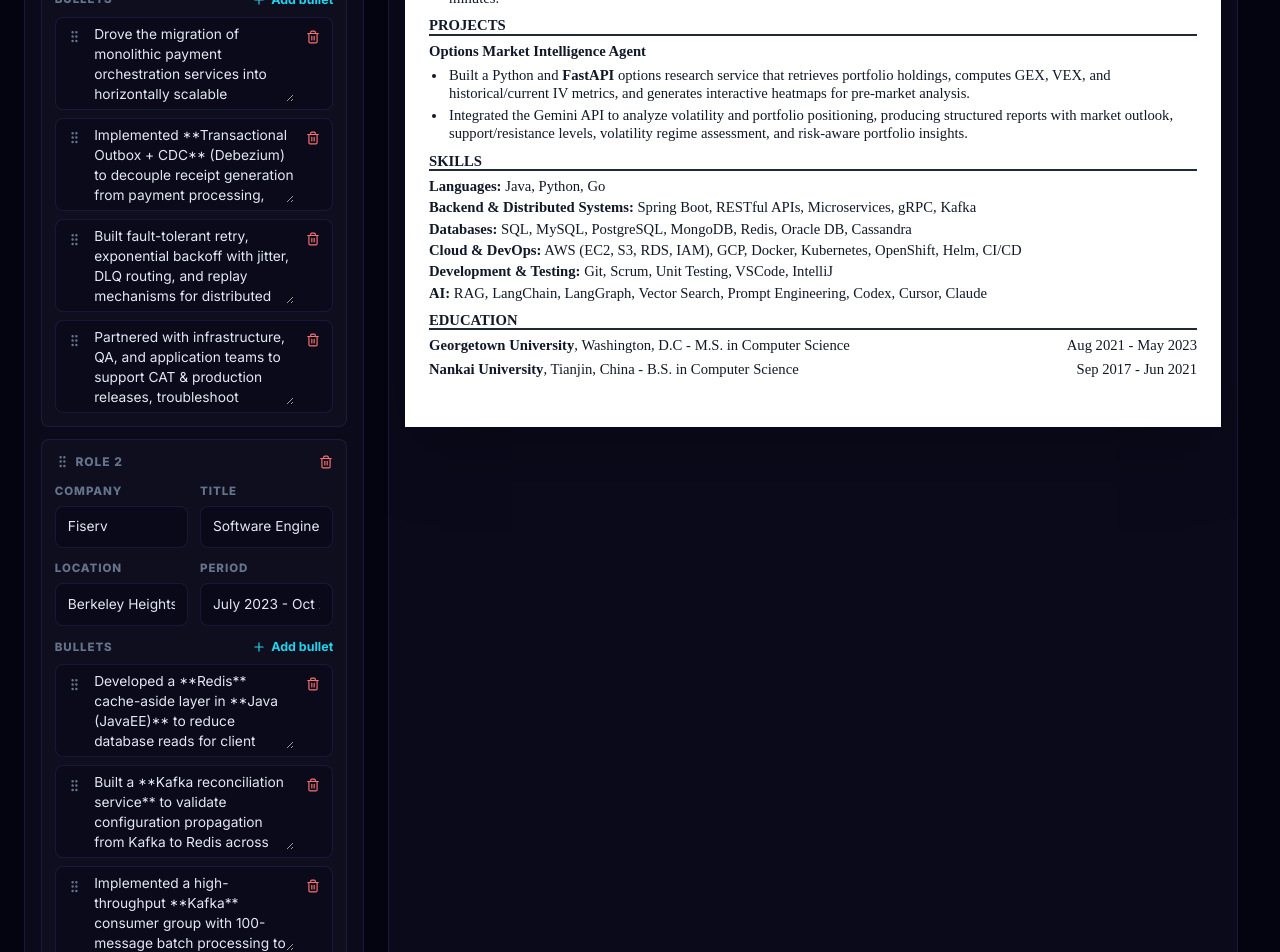
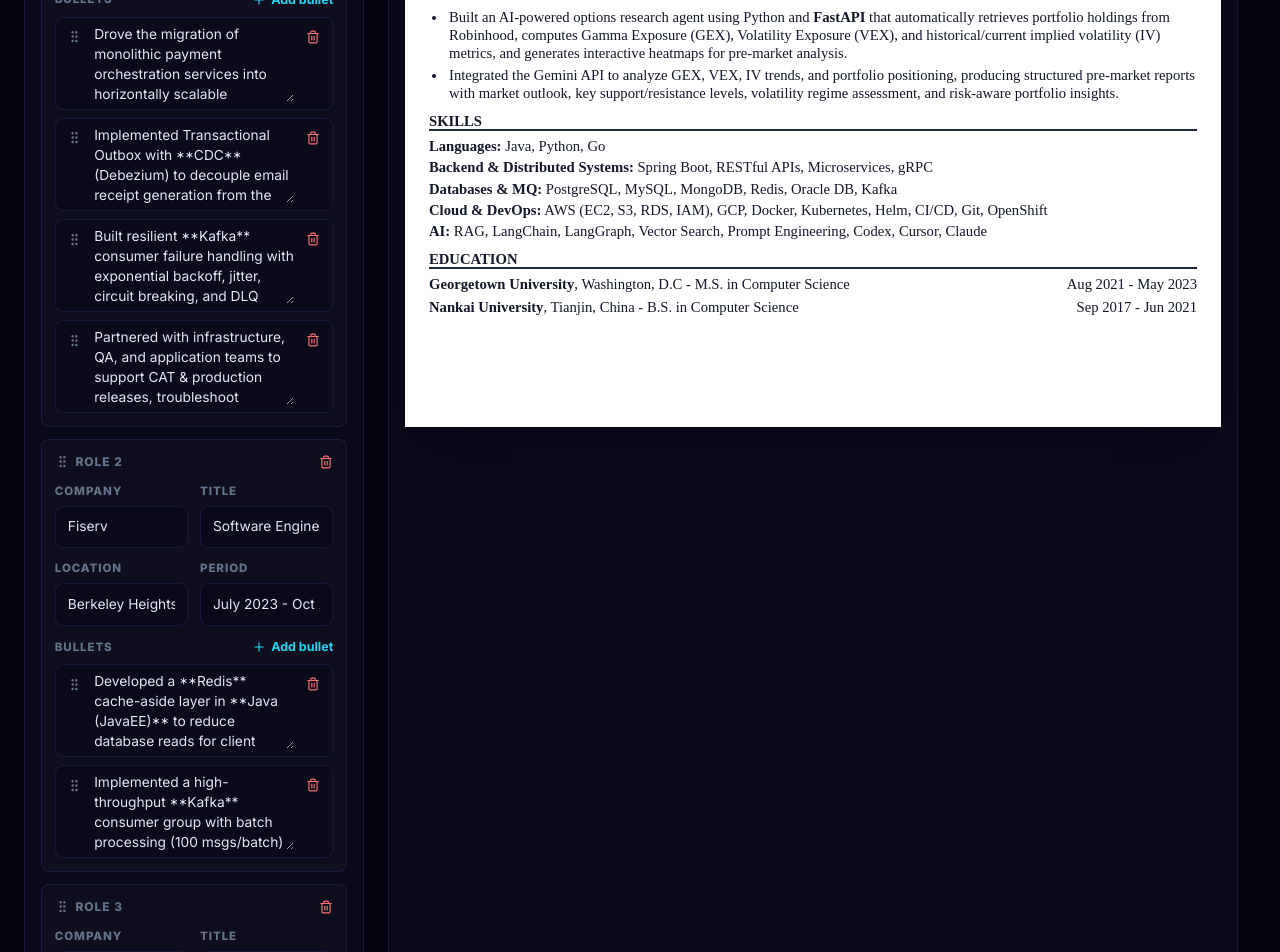
Before and after one commit to ChrisZZhong/zhichengzhong, a Next.js app: page /resume in a window 1280 px wide. Shown: the part 1000-1952 px from the top of the page. Built offline with nearby package versions, Linux system fonts and the light colour scheme.

Commit message:
Sync website with latest resume

```diff
--- a/src/app/experience/page.tsx
+++ b/src/app/experience/page.tsx
@@ -21,8 +21,8 @@ const translations = {
         location: 'New York, NY',
         highlights: [
           'Drove the migration of monolithic payment orchestration services into horizontally scalable microservices on OpenShift (Kubernetes) using Java and Spring Boot, enabling 3× peak traffic growth and eliminating peak-hour throughput bottlenecks.',
-          'Implemented Transactional Outbox with CDC (Debezium) pattern to decouple email receipt generation from the core payment workflow, publishing domain events to Kafka with at-least-once delivery and idempotent consumers, achieving over 99% successful notification delivery.',
-          'Developed a fault-tolerant retry mechanism with exponential backoff and jitter, along with Dead Letter Queue (DLQ) routing and replay capabilities, reducing long-tail notification failures by ~90%.',
+          'Implemented Transactional Outbox with CDC (Debezium) to decouple email receipt generation from the core payment workflow, eliminating database-Kafka dual-write inconsistency and enabling reliable at-least-once event publication with idempotent consumers.',
+          'Built resilient Kafka consumer failure handling with exponential backoff, jitter, circuit breaking, and DLQ routing, preventing retry storms during downstream email-provider outages and reducing long-tail notification failures by ~90%.',
           'Partnered with infrastructure, QA, and application teams to support CAT & production releases, troubleshoot payment processing issues, and ensure high service availability across multiple deployment environments.',
         ],
         tags: ['Java', 'Spring Boot', 'Kafka', 'Kubernetes', 'OpenShift', 'Debezium', 'DLQ', 'Microservices'],
@@ -34,10 +34,9 @@ const translations = {
         location: 'Berkeley Heights, NJ',
         highlights: [
           'Developed a Redis cache-aside layer in Java (JavaEE) to offload database reads for client configurations and improve API latency, cutting average API latency by over 50% and restoring SLA compliance.',
-          'Built a message-count-based Kafka reconciliation service to validate customer configuration propagation from Kafka to Redis across time windows, detect persistent mismatches, and trigger re-runs to restore consistency in production.',
-          'Implemented a high-throughput Kafka consumer group with batch processing (100 msgs/batch) to ingest customer configuration updates into Redis, sustaining ~10k msgs/sec under production load.',
+          'Implemented a high-throughput Kafka consumer group with batch processing (100 msgs/batch) to ingest customer configuration updates into Redis, sustaining ~100k msgs/sec under production load.',
         ],
-        tags: ['Java', 'JavaEE', 'Redis', 'Kafka', 'Reconciliation', 'Batch Processing'],
+        tags: ['Java', 'JavaEE', 'Redis', 'Kafka', 'Batch Processing', '100k msgs/sec'],
       },
       {
         company: 'Tencent',
@@ -91,8 +90,8 @@ const translations = {
         location: '纽约',
         highlights: [
           '推动将单体支付编排服务迁移为基于 OpenShift (Kubernetes) 的横向可扩展微服务，使用 Java 和 Spring Boot，支撑 3 倍峰值流量增长并消除高峰时段吞吐瓶颈。',
-          '实现 Transactional Outbox 与 CDC (Debezium) 模式，将邮件收据生成与核心支付流程解耦，通过 Kafka 以至少一次投递语义发布领域事件，并配合幂等消费者，实现超过 99% 的通知成功投递率。',
-          '开发具备指数退避与抖动的容错重试机制，并结合 Dead Letter Queue (DLQ) 路由与重放能力，将长尾通知失败率降低约 90%。',
+          '实现 Transactional Outbox 与 CDC (Debezium)，将邮件收据生成与核心支付流程解耦，消除数据库与 Kafka 双写不一致，并通过幂等消费者实现可靠的至少一次事件发布。',
+          '构建韧性 Kafka 消费者异常处理机制，集成指数退避、抖动、断路器和 DLQ 路由，防止下游邮件服务商故障期间出现重试风暴，并将长尾通知失败率降低约 90%。',
           '与基础设施、QA 和应用团队协作支持 CAT 与生产发布，排查支付处理问题，并保障多个部署环境下的高服务可用性。',
         ],
         tags: ['Java', 'Spring Boot', 'Kafka', 'Kubernetes', 'OpenShift', 'Debezium', 'DLQ', '微服务'],
@@ -104,10 +103,9 @@ const translations = {
         location: '新泽西州 Berkeley Heights',
         highlights: [
           '使用 Java (JavaEE) 开发 Redis cache-aside 缓存层，降低客户配置查询对数据库的读压力并改善 API 延迟，将平均 API 延迟降低超过 50%，恢复 SLA 合规。',
-          '构建基于消息计数的 Kafka 对账服务，按时间窗口校验客户配置从 Kafka 到 Redis 的传播结果，检测持续性不一致并触发重跑，以恢复生产环境一致性。',
-          '实现高吞吐 Kafka 消费者组，采用批处理模式（100 条/批）将客户配置更新写入 Redis，在生产负载下稳定支撑约 10k 条/秒的消息处理速率。',
+          '实现高吞吐 Kafka 消费者组，采用批处理模式（100 条/批）将客户配置更新写入 Redis，在生产负载下稳定支撑约 100k 条/秒的消息处理速率。',
         ],
-        tags: ['Java', 'JavaEE', 'Redis', 'Kafka', '对账服务', '批处理'],
+        tags: ['Java', 'JavaEE', 'Redis', 'Kafka', '批处理', '100k 条/秒'],
       },
       {
         company: '腾讯 Tencent',
--- a/src/components/HomeClient.tsx
+++ b/src/components/HomeClient.tsx
@@ -45,14 +45,14 @@ const translations = {
         role: 'Software Developer',
         period: 'Oct 2024 – Present',
         location: 'New York, NY',
-        tags: ['Java', 'Spring Boot', 'Kafka', 'Kubernetes', 'Debezium', 'Microservices'],
+        tags: ['Java', 'Spring Boot', 'Kafka', 'Kubernetes', 'Debezium', 'Circuit Breaker'],
       },
       {
         company: 'Fiserv',
         role: 'Software Engineer',
         period: 'Jul 2023 – Oct 2024',
         location: 'Berkeley Heights, NJ',
-        tags: ['Java', 'JavaEE', 'Redis', 'Kafka', 'Kubernetes', 'Helm'],
+        tags: ['Java', 'JavaEE', 'Redis', 'Kafka', 'Batch Processing', '100k msgs/sec'],
       },
       {
         company: 'Tencent',
@@ -96,14 +96,14 @@ const translations = {
         role: '软件工程师',
         period: '2024.10 – 至今',
         location: '纽约',
-        tags: ['Java', 'Spring Boot', 'Kafka', 'Kubernetes', 'Debezium', '微服务'],
+        tags: ['Java', 'Spring Boot', 'Kafka', 'Kubernetes', 'Debezium', '断路器'],
       },
       {
         company: 'Fiserv',
         role: '软件工程师',
         period: '2023.07 – 2024.10',
         location: '新泽西州 Berkeley Heights',
-        tags: ['Java', 'JavaEE', 'Redis', 'Kafka', 'Kubernetes', 'Helm'],
+        tags: ['Java', 'JavaEE', 'Redis', 'Kafka', '批处理', '100k 条/秒'],
       },
       {
         company: '腾讯 Tencent',
--- a/src/lib/defaultResume.ts
+++ b/src/lib/defaultResume.ts
@@ -17,9 +17,9 @@ export const defaultResume: ResumeData = {
       location: 'New York, NY',
       period: 'Oct 2024 - Present',
       bullets: [
-        'Drove the migration of monolithic payment orchestration services into horizontally scalable microservices using **Java**, **Spring Boot**, **Cassandra**, **Oracle DB**, and OpenShift (**Kubernetes**), enabling 3x peak traffic growth and eliminating peak-hour throughput bottlenecks.',
-        'Implemented **Transactional Outbox + CDC** (Debezium) to decouple receipt generation from payment processing, publishing domain events to **Kafka** with at-least-once delivery and idempotent consumers, achieving over 99% successful notification delivery.',
-        'Built fault-tolerant retry, exponential backoff with jitter, DLQ routing, and replay mechanisms for distributed payment workflows, reducing long-tail notification failures by ~90%.',
+        'Drove the migration of monolithic payment orchestration services into horizontally scalable microservices on OpenShift (**Kubernetes**) using **Java** and **Spring Boot**, enabling 3x peak traffic growth and eliminating peak-hour throughput bottlenecks.',
+        'Implemented Transactional Outbox with **CDC** (Debezium) to decouple email receipt generation from the core payment workflow, eliminating database-Kafka dual-write inconsistency and enabling reliable at-least-once event publication with idempotent consumers.',
+        'Built resilient **Kafka** consumer failure handling with exponential backoff, jitter, circuit breaking, and DLQ routing, preventing retry storms during downstream email-provider outages and reducing long-tail notification failures by ~90%.',
         'Partnered with infrastructure, QA, and application teams to support CAT & production releases, troubleshoot payment processing issues, and ensure high service availability across multiple deployment environments.',
       ],
     },
@@ -30,8 +30,7 @@ export const defaultResume: ResumeData = {
       period: 'July 2023 - Oct 2024',
       bullets: [
         'Developed a **Redis** cache-aside layer in **Java (JavaEE)** to reduce database reads for client configurations, cutting average API latency by over 50% and restoring SLA compliance.',
-        'Built a **Kafka reconciliation service** to validate configuration propagation from Kafka to Redis across time windows, detect persistent inconsistencies, and trigger re-runs to restore production data correctness.',
-        'Implemented a high-throughput **Kafka** consumer group with 100-message batch processing to ingest configuration updates into Redis, sustaining ~10k msgs/sec under production load.',
+        'Implemented a high-throughput **Kafka** consumer group with batch processing (100 msgs/batch) to ingest customer configuration updates into Redis, sustaining ~100k msgs/sec under production load.',
       ],
     },
     {
@@ -48,17 +47,16 @@ export const defaultResume: ResumeData = {
     {
       name: 'Options Market Intelligence Agent',
       bullets: [
-        'Built a Python and **FastAPI** options research service that retrieves portfolio holdings, computes GEX, VEX, and historical/current IV metrics, and generates interactive heatmaps for pre-market analysis.',
-        'Integrated the Gemini API to analyze volatility and portfolio positioning, producing structured reports with market outlook, support/resistance levels, volatility regime assessment, and risk-aware portfolio insights.',
+        'Built an AI-powered options research agent using Python and **FastAPI** that automatically retrieves portfolio holdings from Robinhood, computes Gamma Exposure (GEX), Volatility Exposure (VEX), and historical/current implied volatility (IV) metrics, and generates interactive heatmaps for pre-market analysis.',
+        'Integrated the Gemini API to analyze GEX, VEX, IV trends, and portfolio positioning, producing structured pre-market reports with market outlook, key support/resistance levels, volatility regime assessment, and risk-aware portfolio insights.',
       ],
     },
   ],
   skills: [
     { label: 'Languages', items: 'Java, Python, Go' },
-    { label: 'Backend & Distributed Systems', items: 'Spring Boot, RESTful APIs, Microservices, gRPC, Kafka' },
-    { label: 'Databases', items: 'SQL, MySQL, PostgreSQL, MongoDB, Redis, Oracle DB, Cassandra' },
-    { label: 'Cloud & DevOps', items: 'AWS (EC2, S3, RDS, IAM), GCP, Docker, Kubernetes, OpenShift, Helm, CI/CD' },
-    { label: 'Development & Testing', items: 'Git, Scrum, Unit Testing, VSCode, IntelliJ' },
+    { label: 'Backend & Distributed Systems', items: 'Spring Boot, RESTful APIs, Microservices, gRPC' },
+    { label: 'Databases & MQ', items: 'PostgreSQL, MySQL, MongoDB, Redis, Oracle DB, Kafka' },
+    { label: 'Cloud & DevOps', items: 'AWS (EC2, S3, RDS, IAM), GCP, Docker, Kubernetes, Helm, CI/CD, Git, OpenShift' },
     { label: 'AI', items: 'RAG, LangChain, LangGraph, Vector Search, Prompt Engineering, Codex, Cursor, Claude' },
   ],
   education: [
```
